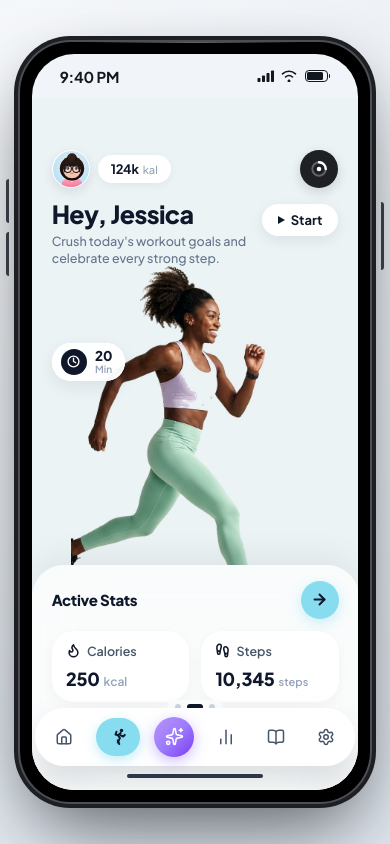
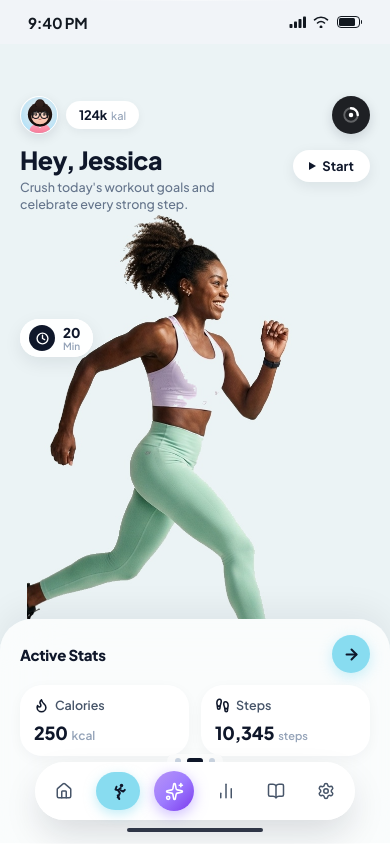
Before and after one commit to ThommasVasquez/CODE, a Next.js app: page / in a window 390 px wide. Built offline with nearby package versions, Linux system fonts and the light colour scheme.

Commit message:
fix(layout): adjust exact iPhone 15/16 proportions and 393x852 aspect ratio

```diff
--- a/src/app/globals.css
+++ b/src/app/globals.css
@@ -199,18 +199,19 @@ input[type="range"]::-webkit-slider-thumb:active {
   border: 1px solid rgba(255, 255, 255, 0.1);
 }
 
-/* Device Shell Styles */
+/* Device Shell Styles: Exact iPhone 15 / 16 (393px × 852px screen + 11px bezel) */
+:root {
+  --iphone-h: min(874px, 90vh, calc((100vw - 32px) / 0.474828));
+}
+
 .iphone-frame {
-  height: 90vh;
-  max-height: 90vh;
-  aspect-ratio: 393 / 852;
-  width: min(calc(90vh * (393 / 852)), calc(100vw - 32px));
-  max-width: 410px;
-  min-width: 0;
+  height: var(--iphone-h);
+  width: calc(var(--iphone-h) * 0.474828);
+  aspect-ratio: 415 / 874;
   box-sizing: border-box;
   background: #000000;
-  border-radius: min(56px, 6vh);
-  padding: min(12px, 1.4vh);
+  border-radius: calc(var(--iphone-h) * 0.061785);
+  padding: calc(var(--iphone-h) * 0.012586);
   box-shadow:
     0 0 0 2px #4B4E54,
     0 0 0 6px #1D1F23,
@@ -219,19 +220,41 @@ input[type="range"]::-webkit-slider-thumb:active {
   position: relative;
   display: flex;
   flex-direction: column;
+  flex-shrink: 0;
   transition: transform 0.4s cubic-bezier(0.16, 1, 0.3, 1), box-shadow 0.4s ease;
 }
 
 .iphone-screen {
   width: 100%;
   height: 100%;
-  min-width: 0;
+  aspect-ratio: 393 / 852;
   background: var(--device-bg);
-  border-radius: min(46px, 5vh);
+  border-radius: calc(var(--iphone-h) * 0.050343);
   overflow: hidden;
   position: relative;
   display: flex;
   flex-direction: column;
+}
+
+@media (max-width: 480px) {
+  .iphone-frame {
+    width: 100vw !important;
+    height: 100dvh !important;
+    max-width: 100vw !important;
+    max-height: 100dvh !important;
+    border-radius: 0 !important;
+    padding: 0 !important;
+    box-shadow: none !important;
+    background: transparent !important;
+  }
+  .iphone-screen {
+    width: 100% !important;
+    height: 100% !important;
+    border-radius: 0 !important;
+  }
+  .hardware-side-button {
+    display: none !important;
+  }
 }
 
 /* Dynamic Island */
--- a/src/app/page.tsx
+++ b/src/app/page.tsx
@@ -117,36 +117,51 @@ function AppContent() {
           }}
         />
 
-        {/* Hardware Side Buttons */}
+        {/* Hardware Side Buttons (Action button, Volume up/down, Side power button) */}
         <div
+          className="hardware-side-button"
           style={{
             position: 'absolute',
-            left: '-14px',
+            left: '-8.5px',
             top: '18%',
             width: '3.5px',
-            height: '5.8%',
+            height: '4.5%',
             backgroundColor: '#353940',
             borderRadius: '3px 0 0 3px',
           }}
         />
         <div
+          className="hardware-side-button"
           style={{
             position: 'absolute',
-            left: '-14px',
-            top: '25%',
+            left: '-8.5px',
+            top: '24%',
             width: '3.5px',
-            height: '5.8%',
+            height: '6.2%',
             backgroundColor: '#353940',
             borderRadius: '3px 0 0 3px',
           }}
         />
         <div
+          className="hardware-side-button"
           style={{
             position: 'absolute',
-            right: '-14px',
-            top: '21%',
+            left: '-8.5px',
+            top: '31.5%',
             width: '3.5px',
-            height: '9%',
+            height: '6.2%',
+            backgroundColor: '#353940',
+            borderRadius: '3px 0 0 3px',
+          }}
+        />
+        <div
+          className="hardware-side-button"
+          style={{
+            position: 'absolute',
+            right: '-8.5px',
+            top: '22%',
+            width: '3.5px',
+            height: '9.5%',
             backgroundColor: '#353940',
             borderRadius: '0 3px 3px 0',
           }}
```
